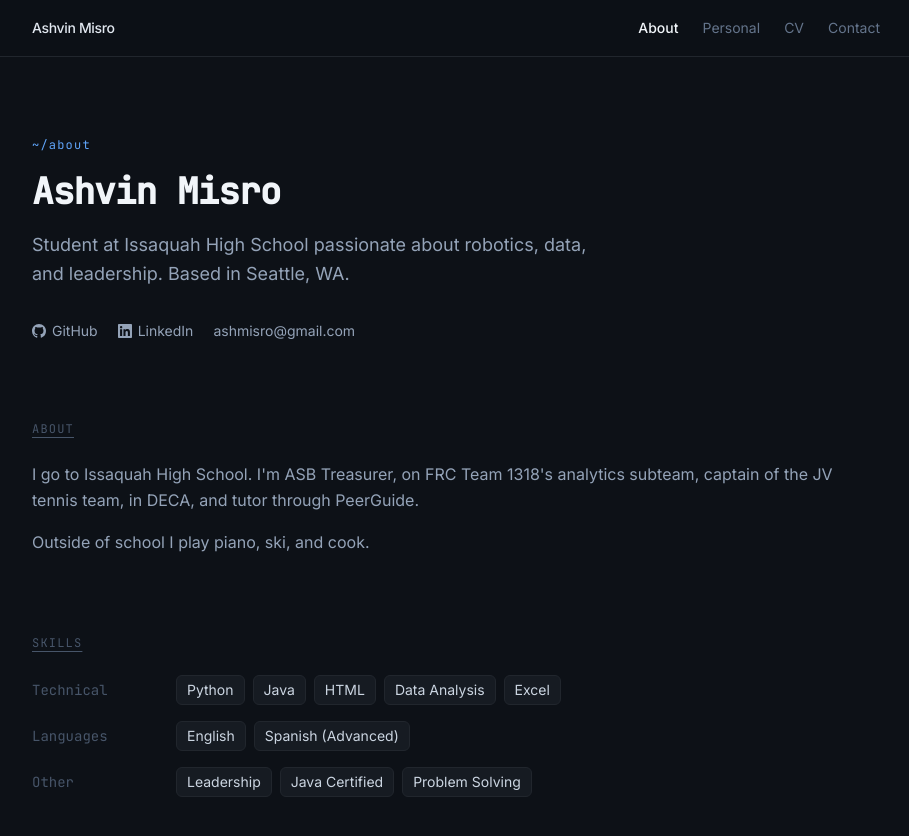
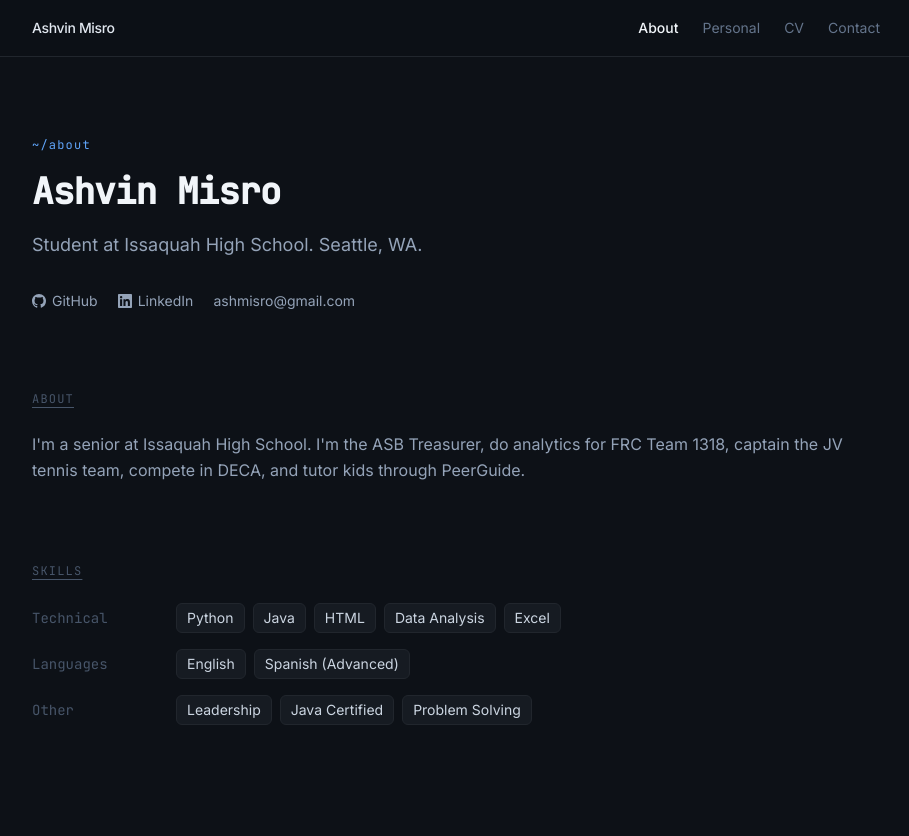
Before and after one commit to misrash27/personal-website, a React (Vite) app: page / in a window 1280 px wide. Shown: the top 836 px of the page, without its empty margins (184-1093 px from the left). After the commit the page ends 805 px from the top, so only its background shows below. Built offline with nearby package versions, Linux system fonts and the light colour scheme.

Commit message:
Make about page copy more natural

```diff
--- a/src/components/AboutMe.jsx
+++ b/src/components/AboutMe.jsx
@@ -16,8 +16,7 @@ export default function AboutMe() {
           <ScrambleText text="Ashvin Misro" />
         </h1>
         <p className="text-lg text-slate-400 mb-8 max-w-xl leading-relaxed">
-          Student at Issaquah High School passionate about robotics, data, and leadership.
-          Based in Seattle, WA.
+          Student at Issaquah High School. Seattle, WA.
         </p>
         <div className="flex flex-wrap items-center gap-5">
           <a href="https://github.com/misrash27" target="_blank" rel="noreferrer"
@@ -38,12 +37,9 @@ export default function AboutMe() {
       {/* Bio */}
       <section className="mb-20">
         <SectionLabel>About</SectionLabel>
-        <p className="text-slate-400 leading-relaxed mb-4">
-          I go to Issaquah High School. I'm ASB Treasurer, on FRC Team 1318's analytics subteam,
-          captain of the JV tennis team, in DECA, and tutor through PeerGuide.
-        </p>
         <p className="text-slate-400 leading-relaxed">
-          Outside of school I play piano, ski, and cook.
+          I'm a senior at Issaquah High School. I'm the ASB Treasurer, do analytics for FRC Team
+          1318, captain the JV tennis team, compete in DECA, and tutor kids through PeerGuide.
         </p>
       </section>
 
```
